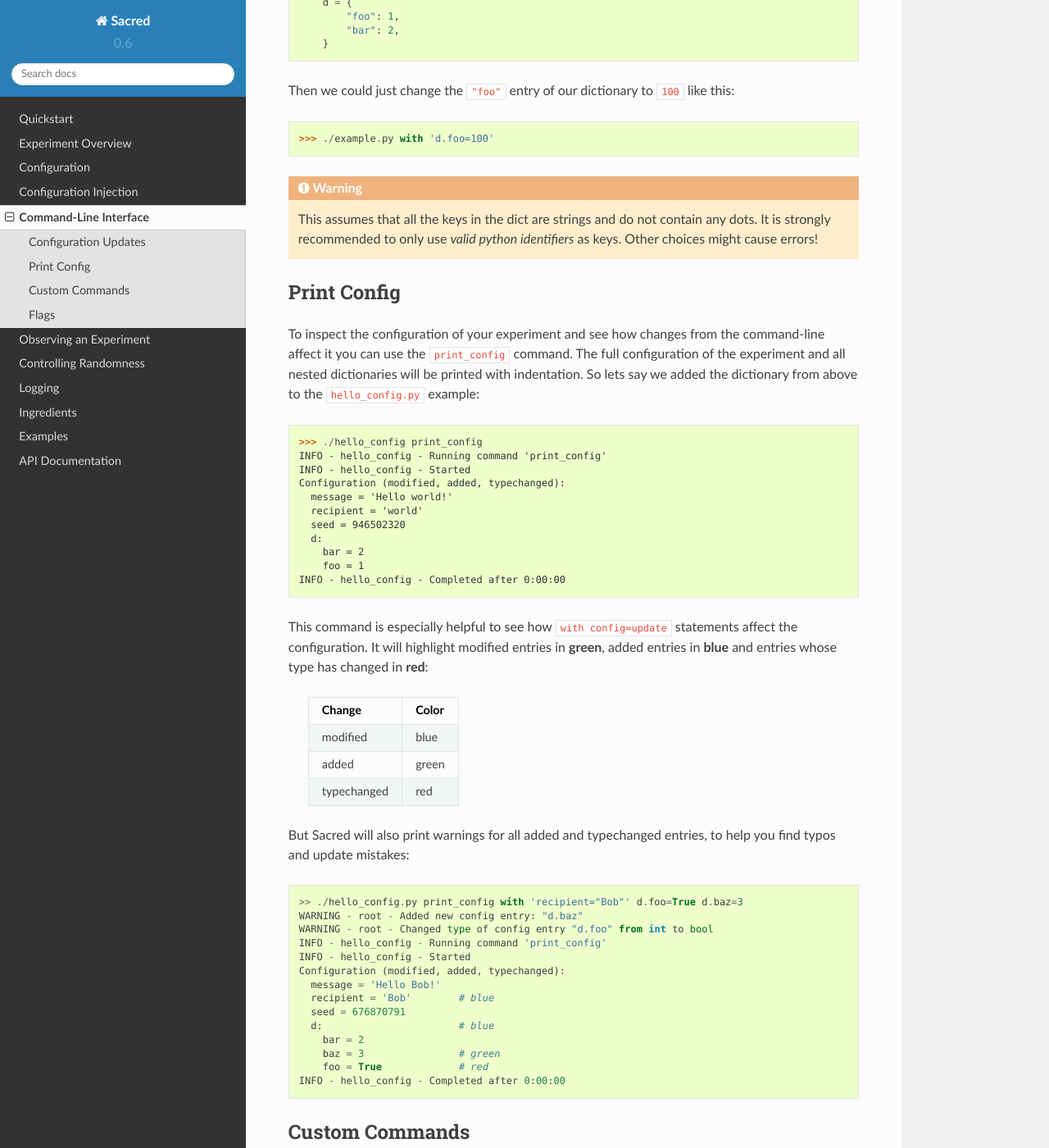
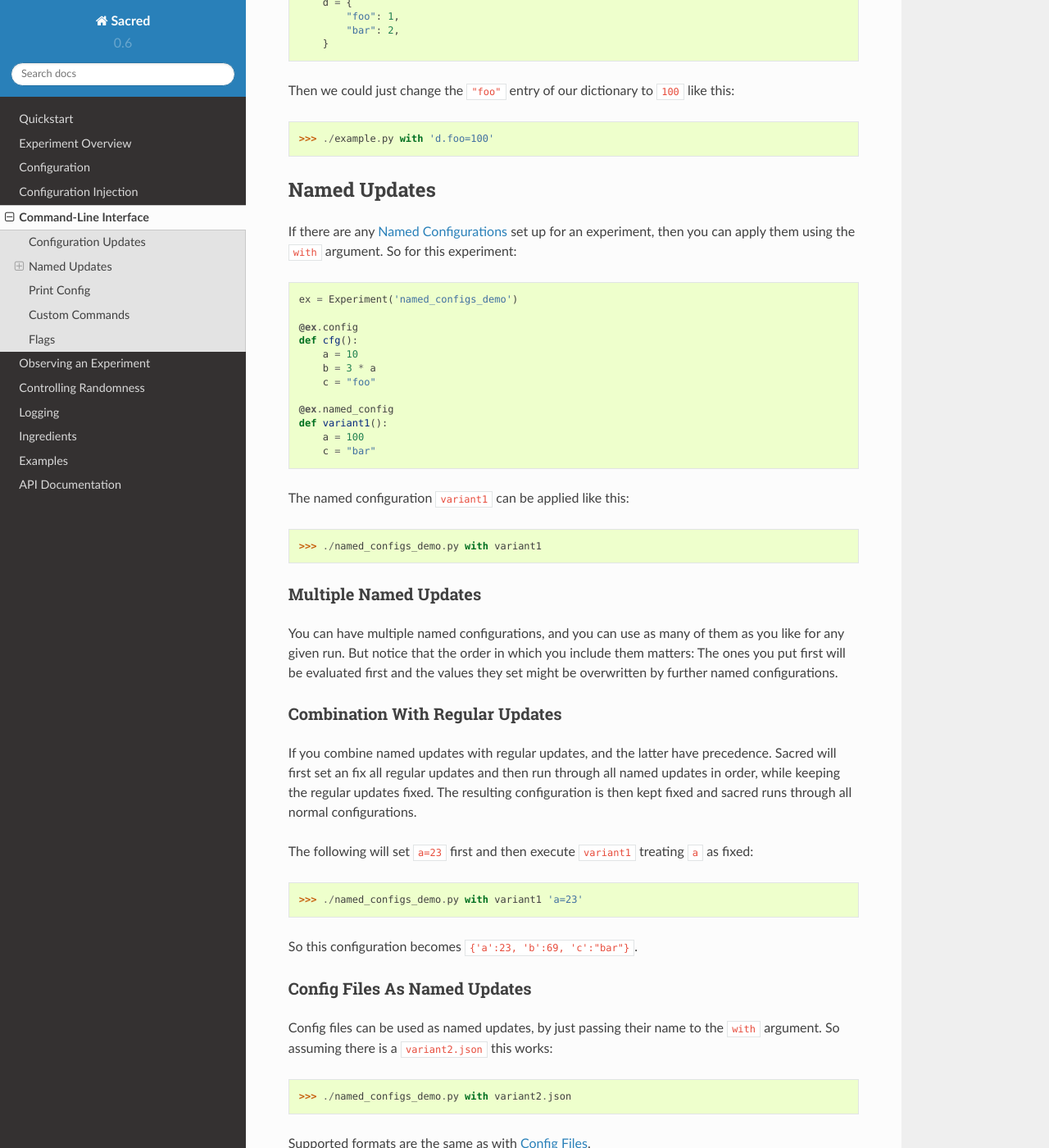
Before and after one commit to IDSIA/sacred, a Sphinx documentation site: the page built from docs/command-line.rst, in a window 1280 px wide and 1400 px high, scrolled down 1379 px. Shown: the whole window at 82% size. Built offline with Sphinx 7.4.7 and the Read the Docs theme 2.0.0, drawn with Linux system fonts in a browser that asks for light colours; some of the changed text lies outside the part shown.

Commit message:
more documentation for named updates

```diff
--- a/docs/command-line.rst
+++ b/docs/command-line.rst
@@ -14,7 +14,7 @@
 Configuration Updates
 =====================
 You can easily change any configuration entry using the powerful
-``with`` command on the command-line. Just put ``with config=update`` after
+``with`` argument on the command-line. Just put ``with config=update`` after
 your experiment call like this::
 
     >>> ./example.py with 'a=10'
@@ -66,10 +66,65 @@
 
     >>> ./example.py with 'd.foo=100'
 
-.. warning::
-    This assumes that all the keys in the dict are strings and do not contain
-    any dots. It is strongly recommended to only use *valid python identifiers*
-    as keys. Other choices might cause errors!
+Named Updates
+=============
+If there are any :ref:`named_configurations` set up for an experiment, then you
+can apply them using the ``with`` argument. So for this experiment:
+
+.. code-block:: python
+
+    ex = Experiment('named_configs_demo')
+
+    @ex.config
+    def cfg():
+        a = 10
+        b = 3 * a
+        c = "foo"
+
+    @ex.named_config
+    def variant1():
+        a = 100
+        c = "bar"
+
+The named configuration ``variant1`` can be applied like this::
+
+    >>> ./named_configs_demo.py with variant1
+
+
+Multiple Named Updates
+----------------------
+You can have multiple named configurations, and you can use as many of them
+as you like for any given run. But notice that the order in which you
+include them matters: The ones you put first will be evaluated first and
+the values they set might be overwritten by further named configurations.
+
+Combination With Regular Updates
+--------------------------------
+If you combine named updates with regular updates, and the latter have
+precedence. Sacred will first set an fix all regular updates and then run
+through all named updates in order, while keeping the regular updates fixed.
+The resulting configuration is then kept fixed and sacred runs through all
+normal configurations.
+
+The following will set ``a=23`` first and then execute ``variant1`` treating
+``a`` as fixed::
+
+    >>> ./named_configs_demo.py with variant1 'a=23'
+
+So this configuration becomes ``{'a':23, 'b':69, 'c':"bar"}``.
+
+Config Files As Named Updates
+-----------------------------
+Config files can be used as named updates, by just passing their name to the
+``with`` argument. So assuming there is a ``variant2.json`` this works::
+
+    >>> ./named_configs_demo.py with variant2.json
+
+Supported formats are the same as with :ref:`config_files`.
+
+If there should ever be a name-collision between a named config and a config
+file the latter takes precedence.
+
 
 Print Config
 ============
```
Also changed, not shown: 5 other files.
